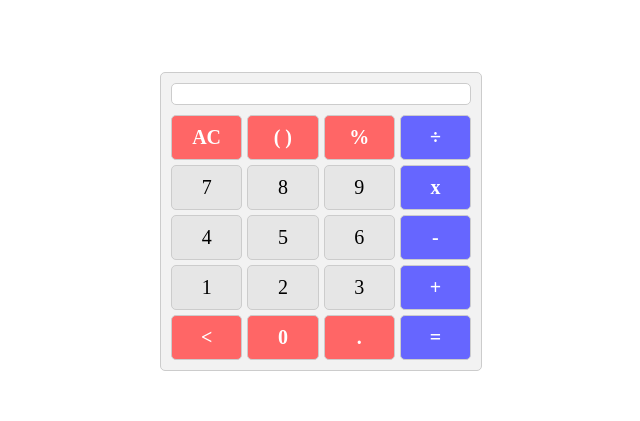
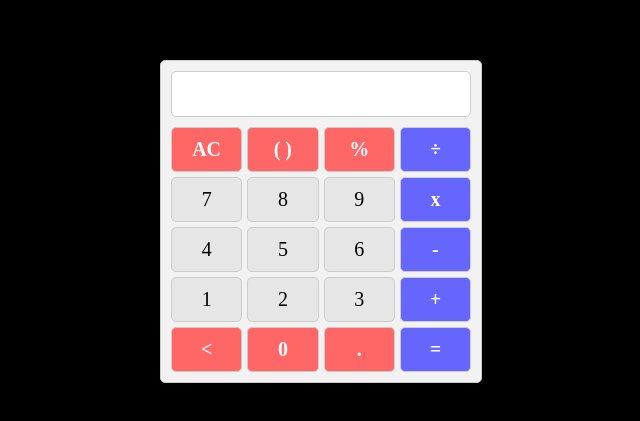
Before and after one commit to Lylekepkey/calulator.js, a plain HTML site: page index.html in a window 1280 px wide. Shown: the part 187-608 px from the top of the page, without its empty margins (319-959 px from the left). Drawn offline with Linux system fonts and the light colour scheme.

Commit message:
'updated'

```diff
--- a/calc.css
+++ b/calc.css
@@ -1,3 +1,7 @@
+body {
+  background-color: black;
+}
+
 
 .custom-calculator {
     display: flex;
@@ -19,6 +23,7 @@
     background-color: #fff;
     border: 1px solid #ccc;
     border-radius: 5px;
+    height:24px ;
     padding: 10px;
     margin-bottom: 10px;
   }
```
